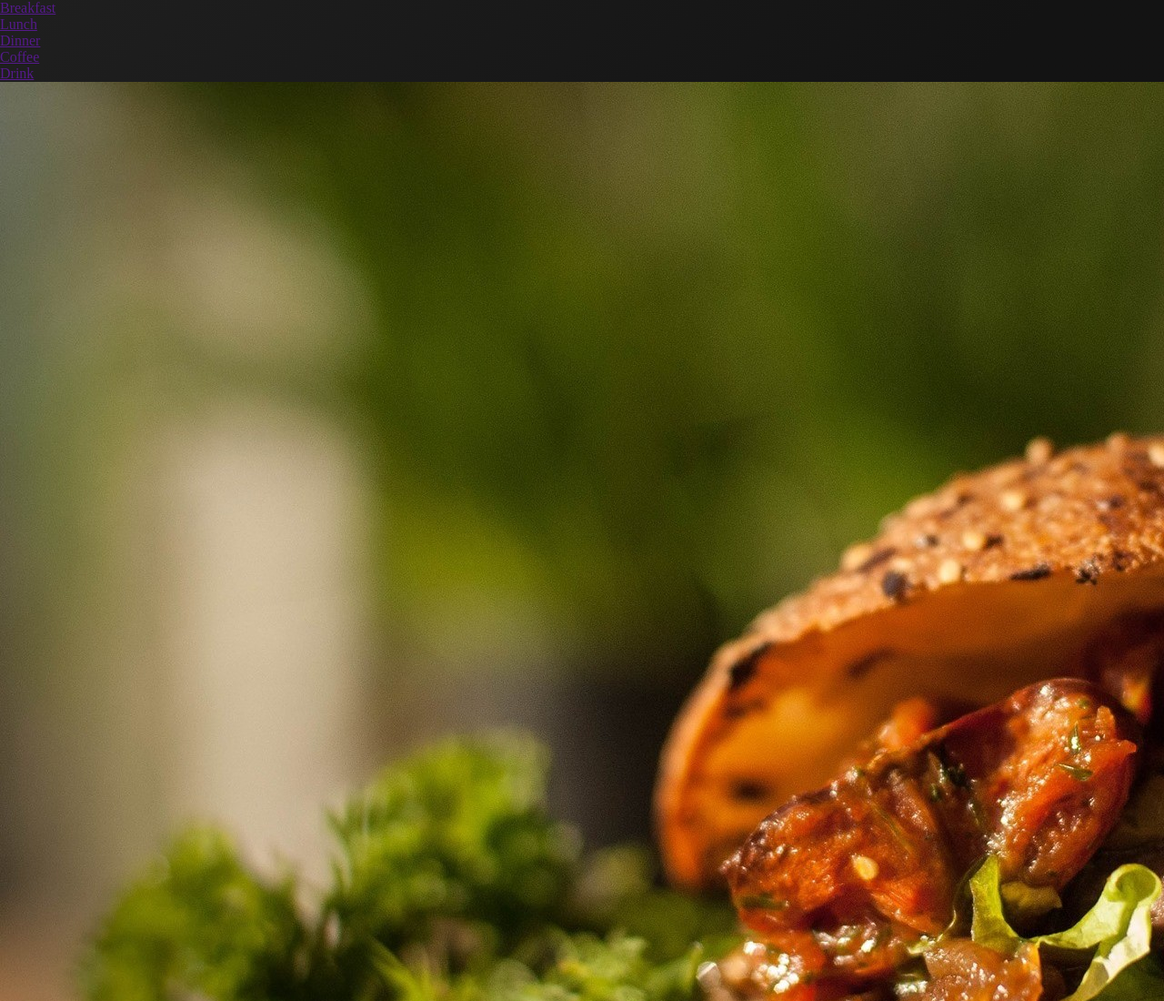
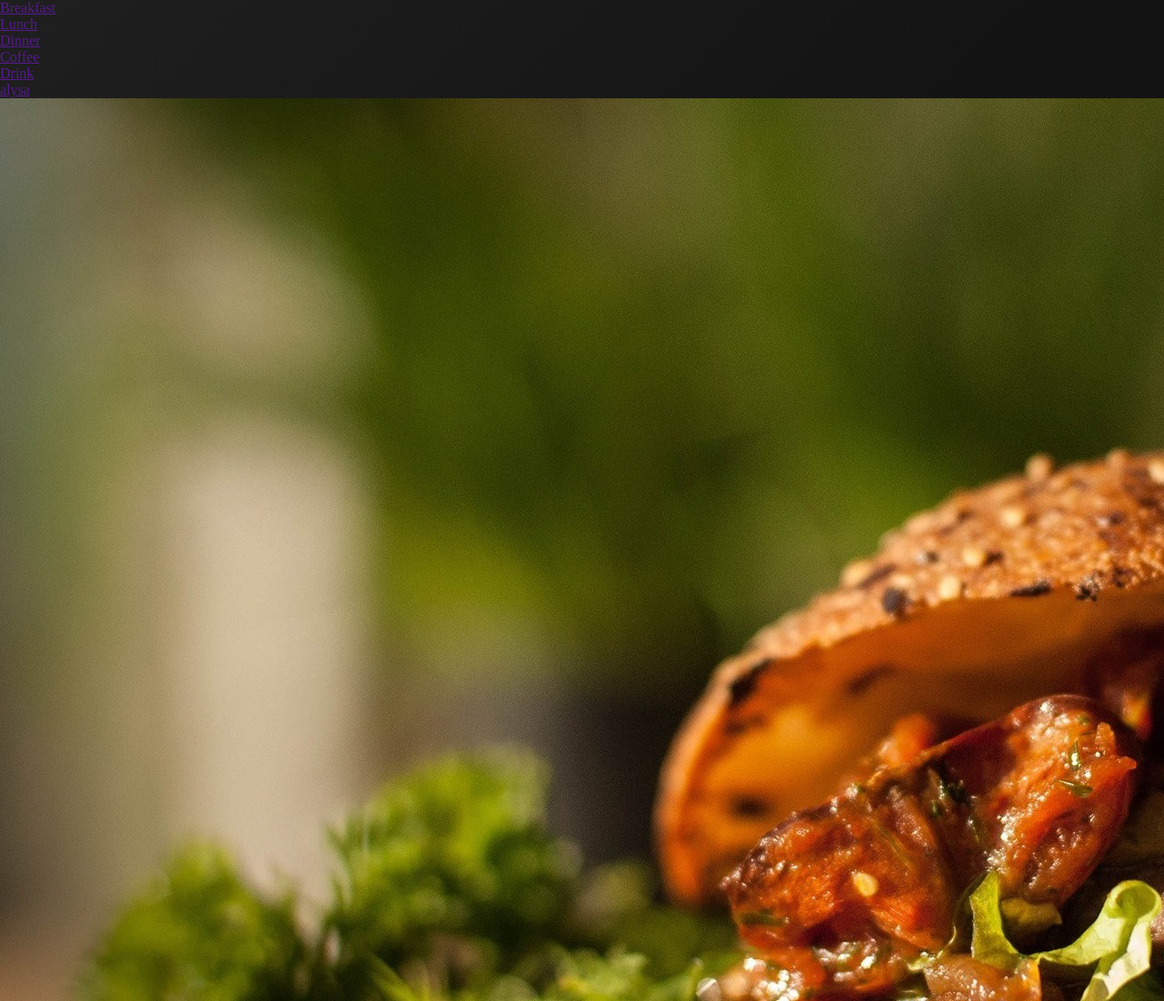
Before and after one commit to PromDarimo/Batman2097, a plain HTML site: page index.html in a window 1280 px wide. Shown: the top 1100 px of the page at 91% size. Drawn offline with Linux system fonts and the light colour scheme.

Commit message:
Update index.html

```diff
--- a/index.html
+++ b/index.html
@@ -17,6 +17,7 @@
                 <a href=""><li>Dinner</li></a>
                 <a href=""><li>Coffee</li></a>
                 <a href=""><li>Drink</li></a>
+                <a href=""><li>alysa</li></a>
             </ul>
         </div>
         <div class="body-menu">
```
